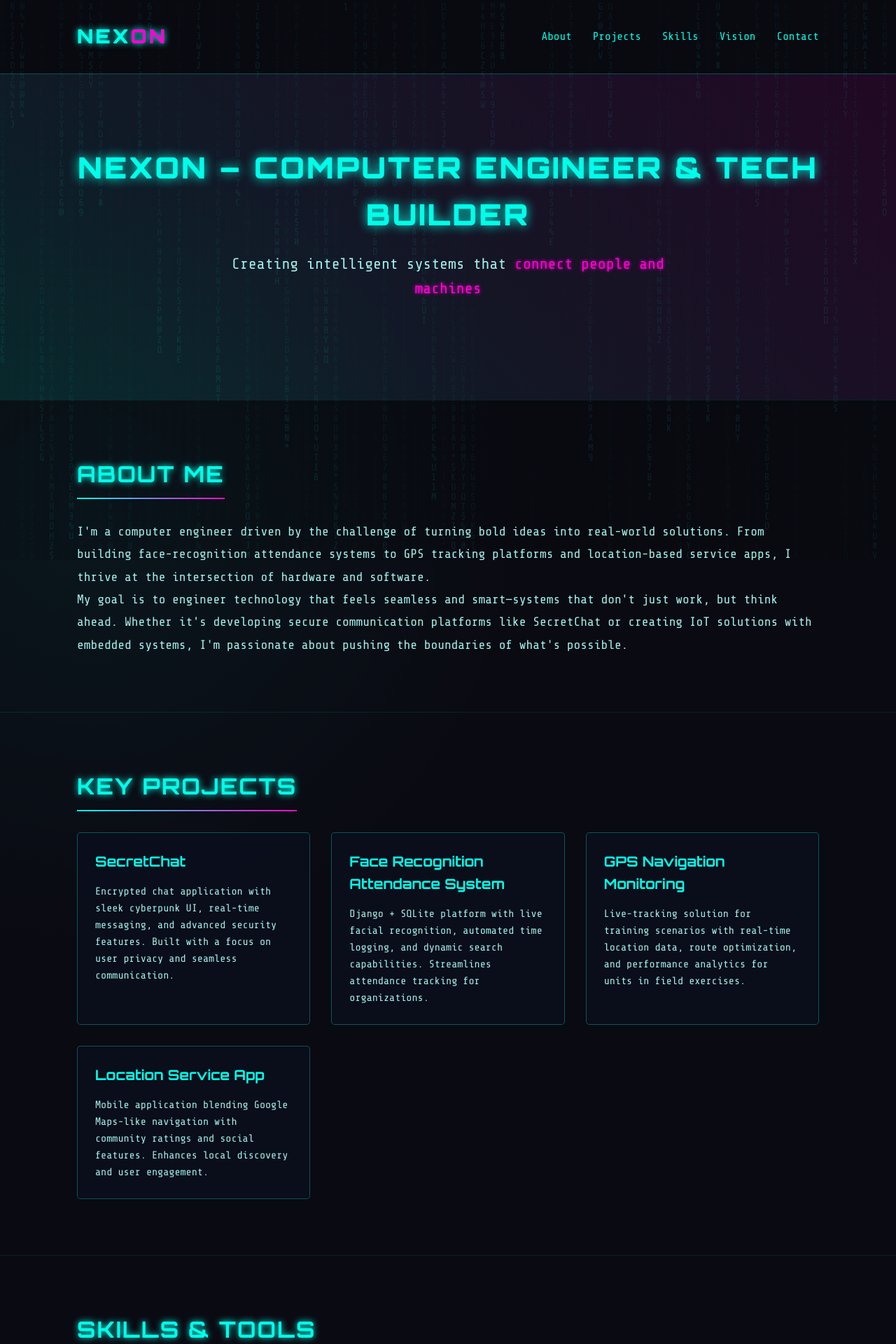
After one commit to Rutwaza/chattohost, a Django app: page /founder/ in a window 1280 px wide. The commit adds this page. Shown: the top 1920 px of the page at 70% size. Run offline with Django 5.2, Linux system fonts and the light colour scheme.

Commit message:
CYBERPUNK-FULL.GO

```diff
--- /dev/null
+++ b/chat/templates/chat/founder.html
@@ -0,0 +1,561 @@
+<!DOCTYPE html>
+<html lang="en">
+<head>
+    <meta charset="UTF-8">
+    <meta name="viewport" content="width=device-width, initial-scale=1.0">
+    <title>Nexon - Computer Engineer & Tech Builder</title>
+    <link href="https://fonts.googleapis.com/css2?family=Orbitron:wght@400;700;900&family=Share+Tech+Mono&display=swap" rel="stylesheet">
+    <style>
+        * {
+            margin: 0;
+            padding: 0;
+            box-sizing: border-box;
+        }
+
+        body {
+            font-family: 'Share Tech Mono', monospace;
+            background-color: #0a0a12;
+            color: #00ffea;
+            line-height: 1.6;
+            overflow-x: hidden;
+            background-image:
+                radial-gradient(circle at 10% 20%, rgba(0, 255, 234, 0.05) 0%, transparent 20%),
+                radial-gradient(circle at 90% 80%, rgba(255, 0, 212, 0.05) 0%, transparent 20%);
+        }
+
+        .container {
+            max-width: 1100px;
+            margin: 0 auto;
+            padding: 0 20px;
+        }
+
+        /* Matrix Rain Effect */
+        #matrix {
+            position: fixed;
+            top: 0;
+            left: 0;
+            width: 100%;
+            height: 100%;
+            pointer-events: none;
+            z-index: -1;
+            opacity: 0.1;
+        }
+
+        /* Header Styles */
+        header {
+            padding: 30px 0;
+            border-bottom: 1px solid rgba(0, 255, 234, 0.3);
+            position: relative;
+        }
+
+        .logo {
+            font-family: 'Orbitron', sans-serif;
+            font-size: 28px;
+            font-weight: 900;
+            text-transform: uppercase;
+            letter-spacing: 3px;
+            text-shadow: 0 0 10px #00ffea;
+        }
+
+        .logo span {
+            color: #ff00d4;
+        }
+
+        nav {
+            display: flex;
+            justify-content: space-between;
+            align-items: center;
+        }
+
+        .nav-links {
+            display: flex;
+            list-style: none;
+        }
+
+        .nav-links li {
+            margin-left: 30px;
+        }
+
+        .nav-links a {
+            color: #00ffea;
+            text-decoration: none;
+            font-size: 16px;
+            transition: all 0.3s ease;
+            position: relative;
+        }
+
+        .nav-links a:hover {
+            color: #ff00d4;
+            text-shadow: 0 0 5px #ff00d4;
+        }
+
+        .nav-links a::after {
+            content: '';
+            position: absolute;
+            width: 0;
+            height: 2px;
+            bottom: -5px;
+            left: 0;
+            background-color: #ff00d4;
+            transition: width 0.3s ease;
+        }
+
+        .nav-links a:hover::after {
+            width: 100%;
+        }
+
+        /* Hero Section */
+        .hero {
+            padding: 100px 0;
+            text-align: center;
+            position: relative;
+        }
+
+        .hero::before {
+            content: '';
+            position: absolute;
+            top: 0;
+            left: 0;
+            width: 100%;
+            height: 100%;
+            background: linear-gradient(45deg, rgba(0, 255, 234, 0.1) 0%, rgba(255, 0, 212, 0.1) 100%);
+            z-index: -1;
+        }
+
+        .hero h1 {
+            font-family: 'Orbitron', sans-serif;
+            font-size: 42px;
+            font-weight: 900;
+            margin-bottom: 20px;
+            text-transform: uppercase;
+            letter-spacing: 3px;
+            text-shadow: 0 0 15px #00ffea;
+        }
+
+        .hero .tagline {
+            font-size: 22px;
+            max-width: 700px;
+            margin: 0 auto 40px;
+            color: #a0f0eb;
+        }
+
+        .highlight {
+            color: #ff00d4;
+            text-shadow: 0 0 5px #ff00d4;
+        }
+
+        /* Section Styles */
+        section {
+            padding: 80px 0;
+            border-bottom: 1px solid rgba(0, 255, 234, 0.1);
+        }
+
+        .section-title {
+            font-family: 'Orbitron', sans-serif;
+            font-size: 32px;
+            margin-bottom: 40px;
+            text-transform: uppercase;
+            letter-spacing: 2px;
+            text-shadow: 0 0 10px #00ffea;
+            position: relative;
+            display: inline-block;
+        }
+
+        .section-title::after {
+            content: '';
+            position: absolute;
+            width: 100%;
+            height: 2px;
+            bottom: -10px;
+            left: 0;
+            background: linear-gradient(90deg, #00ffea, #ff00d4);
+        }
+
+        .about-content {
+            font-size: 18px;
+            line-height: 1.8;
+            color: #a0f0eb;
+        }
+
+        /* Projects Grid */
+        .projects-grid {
+            display: grid;
+            grid-template-columns: repeat(auto-fit, minmax(300px, 1fr));
+            gap: 30px;
+        }
+
+        .project-card {
+            background: rgba(10, 15, 30, 0.7);
+            border: 1px solid rgba(0, 255, 234, 0.3);
+            padding: 25px;
+            border-radius: 5px;
+            transition: all 0.3s ease;
+            height: 100%;
+        }
+
+        .project-card:hover {
+            transform: translateY(-10px);
+            box-shadow: 0 10px 20px rgba(0, 255, 234, 0.2);
+            border-color: #00ffea;
+        }
+
+        .project-card h3 {
+            font-family: 'Orbitron', sans-serif;
+            font-size: 20px;
+            margin-bottom: 15px;
+            color: #00ffea;
+        }
+
+        .project-card p {
+            color: #a0f0eb;
+            font-size: 15px;
+        }
+
+        /* Skills Section */
+        .skills-container {
+            display: grid;
+            grid-template-columns: repeat(auto-fit, minmax(250px, 1fr));
+            gap: 30px;
+        }
+
+        .skill-category {
+            background: rgba(10, 15, 30, 0.7);
+            border: 1px solid rgba(0, 255, 234, 0.3);
+            padding: 25px;
+            border-radius: 5px;
+        }
+
+        .skill-category h3 {
+            font-family: 'Orbitron', sans-serif;
+            font-size: 20px;
+            margin-bottom: 15px;
+            color: #ff00d4;
+        }
+
+        .skill-list {
+            list-style: none;
+        }
+
+        .skill-list li {
+            margin-bottom: 10px;
+            color: #a0f0eb;
+            position: relative;
+            padding-left: 20px;
+        }
+
+        .skill-list li::before {
+            content: '▸';
+            position: absolute;
+            left: 0;
+            color: #00ffea;
+        }
+
+        /* Vision Section */
+        .vision-content {
+            text-align: center;
+            max-width: 800px;
+            margin: 0 auto;
+        }
+
+        .vision-motto {
+            font-family: 'Orbitron', sans-serif;
+            font-size: 26px;
+            margin-bottom: 30px;
+            color: #ff00d4;
+            text-shadow: 0 0 10px rgba(255, 0, 212, 0.5);
+            font-style: italic;
+        }
+
+        .vision-text {
+            font-size: 18px;
+            color: #a0f0eb;
+            line-height: 1.8;
+        }
+
+        /* Contact Section */
+        .contact-links {
+            display: flex;
+            justify-content: center;
+            list-style: none;
+            margin-top: 30px;
+        }
+
+        .contact-links li {
+            margin: 0 15px;
+        }
+
+        .contact-links a {
+            color: #00ffea;
+            text-decoration: none;
+            font-size: 16px;
+            transition: all 0.3s ease;
+            position: relative;
+            padding: 10px 20px;
+            border: 1px solid rgba(0, 255, 234, 0.5);
+            border-radius: 4px;
+        }
+
+        .contact-links a:hover {
+            color: #0a0a12;
+            background: #00ffea;
+            box-shadow: 0 0 15px #00ffea;
+        }
+
+        /* Footer */
+        footer {
+            padding: 40px 0;
+            text-align: center;
+            color: #a0f0eb;
+            font-size: 14px;
+        }
+
+        .back-link {
+            display: inline-block;
+            margin-top: 20px;
+            color: #ff00d4;
+            text-decoration: none;
+            transition: color 0.3s ease;
+        }
+
+        .back-link:hover {
+            color: #00ffea;
+            text-shadow: 0 0 5px #00ffea;
+        }
+
+        /* Responsive Design */
+        @media (max-width: 768px) {
+            .nav-links {
+                display: none;
+            }
+
+            .hero h1 {
+                font-size: 32px;
+            }
+
+            .hero .tagline {
+                font-size: 18px;
+            }
+
+            section {
+                padding: 60px 0;
+            }
+
+            .section-title {
+                font-size: 26px;
+            }
+
+            .contact-links {
+                flex-direction: column;
+                align-items: center;
+            }
+
+            .contact-links li {
+                margin: 10px 0;
+            }
+        }
+    </style>
+</head>
+<body>
+    <!-- Matrix Rain Background -->
+    <canvas id="matrix"></canvas>
+
+    <header>
+        <div class="container">
+            <nav>
+                <div class="logo">Nex<span>on</span></div>
+                <ul class="nav-links">
+                    <li><a href="#about">About</a></li>
+                    <li><a href="#projects">Projects</a></li>
+                    <li><a href="#skills">Skills</a></li>
+                    <li><a href="#vision">Vision</a></li>
+                    <li><a href="#contact">Contact</a></li>
+                </ul>
+            </nav>
+        </div>
+    </header>
+
+    <section class="hero">
+        <div class="container">
+            <h1>Nexon – Computer Engineer & Tech Builder</h1>
+            <p class="tagline">Creating intelligent systems that <span class="highlight">connect people and machines</span></p>
+        </div>
+    </section>
+
+    <section id="about">
+        <div class="container">
+            <h2 class="section-title">About Me</h2>
+            <div class="about-content">
+                <p>I'm a computer engineer driven by the challenge of turning bold ideas into real-world solutions. From building face-recognition attendance systems to GPS tracking platforms and location-based service apps, I thrive at the intersection of hardware and software.</p>
+                <p>My goal is to engineer technology that feels seamless and smart—systems that don't just work, but think ahead. Whether it's developing secure communication platforms like SecretChat or creating IoT solutions with embedded systems, I'm passionate about pushing the boundaries of what's possible.</p>
+            </div>
+        </div>
+    </section>
+
+    <section id="projects">
+        <div class="container">
+            <h2 class="section-title">Key Projects</h2>
+            <div class="projects-grid">
+                <div class="project-card">
+                    <h3>SecretChat</h3>
+                    <p>Encrypted chat application with sleek cyberpunk UI, real-time messaging, and advanced security features. Built with a focus on user privacy and seamless communication.</p>
+                </div>
+                <div class="project-card">
+                    <h3>Face Recognition Attendance System</h3>
+                    <p>Django + SQLite platform with live facial recognition, automated time logging, and dynamic search capabilities. Streamlines attendance tracking for organizations.</p>
+                </div>
+                <div class="project-card">
+                    <h3>GPS Navigation Monitoring</h3>
+                    <p>Live-tracking solution for training scenarios with real-time location data, route optimization, and performance analytics for units in field exercises.</p>
+                </div>
+                <div class="project-card">
+                    <h3>Location Service App</h3>
+                    <p>Mobile application blending Google Maps-like navigation with community ratings and social features. Enhances local discovery and user engagement.</p>
+                </div>
+            </div>
+        </div>
+    </section>
+
+    <section id="skills">
+        <div class="container">
+            <h2 class="section-title">Skills & Tools</h2>
+            <div class="skills-container">
+                <div class="skill-category">
+                    <h3>Languages</h3>
+                    <ul class="skill-list">
+                        <li>Python</li>
+                        <li>JavaScript</li>
+                        <li>C/C++</li>
+                        <li>HTML/CSS</li>
+                        <li>SQL</li>
+                    </ul>
+                </div>
+                <div class="skill-category">
+                    <h3>Frameworks & Technologies</h3>
+                    <ul class="skill-list">
+                        <li>Django</li>
+                        <li>Node.js</li>
+                        <li>React (learning)</li>
+                        <li>REST APIs</li>
+                        <li>WebSockets</li>
+                    </ul>
+                </div>
+                <div class="skill-category">
+                    <h3>Hardware & IoT</h3>
+                    <ul class="skill-list">
+                        <li>ESP32</li>
+                        <li>SIM800L</li>
+                        <li>IoT Integration</li>
+                        <li>Sensor Networks</li>
+                        <li>Embedded Systems</li>
+                    </ul>
+                </div>
+                <div class="skill-category">
+                    <h3>Specializations</h3>
+                    <ul class="skill-list">
+                        <li>AI/ML Implementation</li>
+                        <li>Embedded Systems</li>
+                        <li>Full-Stack Engineering</li>
+                        <li>Cloud Deployment</li>
+                        <li>System Architecture</li>
+                    </ul>
+                </div>
+            </div>
+        </div>
+    </section>
+
+    <section id="vision">
+        <div class="container">
+            <h2 class="section-title">Vision</h2>
+            <div class="vision-content">
+                <p class="vision-motto">"Engineering the bridge between people and intelligent technology."</p>
+                <p class="vision-text">Building systems today that anticipate tomorrow's needs. My work focuses on creating technology that not only solves current challenges but adapts to future demands. Through careful engineering and forward-thinking design, I aim to develop solutions that make technology more accessible, intuitive, and powerful for everyone.</p>
+            </div>
+        </div>
+    </section>
+
+    <section id="contact">
+        <div class="container">
+            <h2 class="section-title">Connect</h2>
+            <p style="text-align: center; color: #a0f0eb; margin-bottom: 20px;">Reach out through SecretChat or explore my other work</p>
+            <ul class="contact-links">
+                <li><a href="https://github.com/Rutwaza" target="_blank">GitHub</a></li>
+                <li><a href="https://wa.me/250791795771?text=Hello%20Nexon%2C%20I%20found%20your%20site!" target="_blank">WhatsApp</a></li>
+                <li><a href="{% url 'chat:login' %}">NexonChatx</a></li>
+            </ul>
+        </div>
+    </section>
+
+    <footer>
+        <div class="container">
+            <p>&copy; 2023 Nexon. All rights reserved. Engineering the future.</p>
+            <a href="{% url 'chat:landing' %}" class="back-link">← Back to SecretChat</a>
+        </div>
+    </footer>
+
+    <script>
+        // Matrix Rain Effect
+        const canvas = document.getElementById('matrix');
+        const ctx = canvas.getContext('2d');
+
+        canvas.width = window.innerWidth;
+        canvas.height = window.innerHeight;
+
+        const chars = "ABCDEFGHIJKLMNOPQRSTUVWXYZ0123456789$#@%&*";
+        const charArray = chars.split('');
+
+        const fontSize = 14;
+        const columns = canvas.width / fontSize;
+
+        const drops = [];
+
+        for(let x = 0; x < columns; x++) {
+            drops[x] = 1;
+        }
+
+        function drawMatrix() {
+            ctx.fillStyle = 'rgba(10, 10, 18, 0.04)';
+            ctx.fillRect(0, 0, canvas.width, canvas.height);
+
+            ctx.fillStyle = '#00ffea';
+            ctx.font = fontSize + 'px Share Tech Mono';
+
+            for(let i = 0; i < drops.length; i++) {
+                const text = charArray[Math.floor(Math.random() * charArray.length)];
+                ctx.fillText(text, i * fontSize, drops[i] * fontSize);
+
+                if(drops[i] * fontSize > canvas.height && Math.random() > 0.975) {
+                    drops[i] = 0;
+                }
+
+                drops[i]++;
+            }
+        }
+
+        setInterval(drawMatrix, 35);
+
+        // Handle window resize
+        window.addEventListener('resize', function() {
+            canvas.width = window.innerWidth;
+            canvas.height = window.innerHeight;
+        });
+
+        // Smooth scrolling for anchor links
+        document.querySelectorAll('a[href^="#"]').forEach(anchor => {
+            anchor.addEventListener('click', function (e) {
+                e.preventDefault();
+
+                const targetId = this.getAttribute('href');
+                if(targetId === '#') return;
+
+                const targetElement = document.querySelector(targetId);
+                if(targetElement) {
+                    window.scrollTo({
+                        top: targetElement.offsetTop - 80,
+                        behavior: 'smooth'
+                    });
+                }
+            });
+        });
+    </script>
+</body>
+</html>
--- a/chat/templates/chat/landing.html
+++ b/chat/templates/chat/landing.html
@@ -345,11 +345,10 @@
     <header>
         <div class="container">
             <nav>
-                <div class="logo">Secret<span>Chat</span></div>
+                <div class="logo">Nexon<span>Chatx</span></div>
                 <ul class="nav-links">
                     <li><a href="#features">Features</a></li>
-                    <li><a href="#security">Security</a></li>
-                    <li><a href="#contact">Contact</a></li>
+                    <li><a href="{% url 'chat:founder'%}">Founder</a></li>
                     <li><a href="{% url 'chat:login' %}">Login</a></li>
                 </ul>
             </nav>
--- a/chat/urls.py
+++ b/chat/urls.py
@@ -10,5 +10,6 @@ urlpatterns = [
     path("login/", views.secret_login, name="login"),
     path("logout/", views.logout_view, name="logout"),
     path("room/", views.chat_room, name="chat_room"),
+    path("founder/", views.founder, name="founder"),
     path('clear/', views.clear_chat, name='clear_chat'),
 ]
--- a/chat/views.py
+++ b/chat/views.py
@@ -36,6 +36,9 @@ def secret_login(request):
 def landing_page(request):
     return render(request, 'chat/landing.html')
 
+def founder(request):
+    return render(request, 'chat/founder.html')
+
 def logout_view(request):
     logout(request)
     return redirect("chat:login")  # redirect to your login page
```
Also changed, not shown: db.sqlite3.
